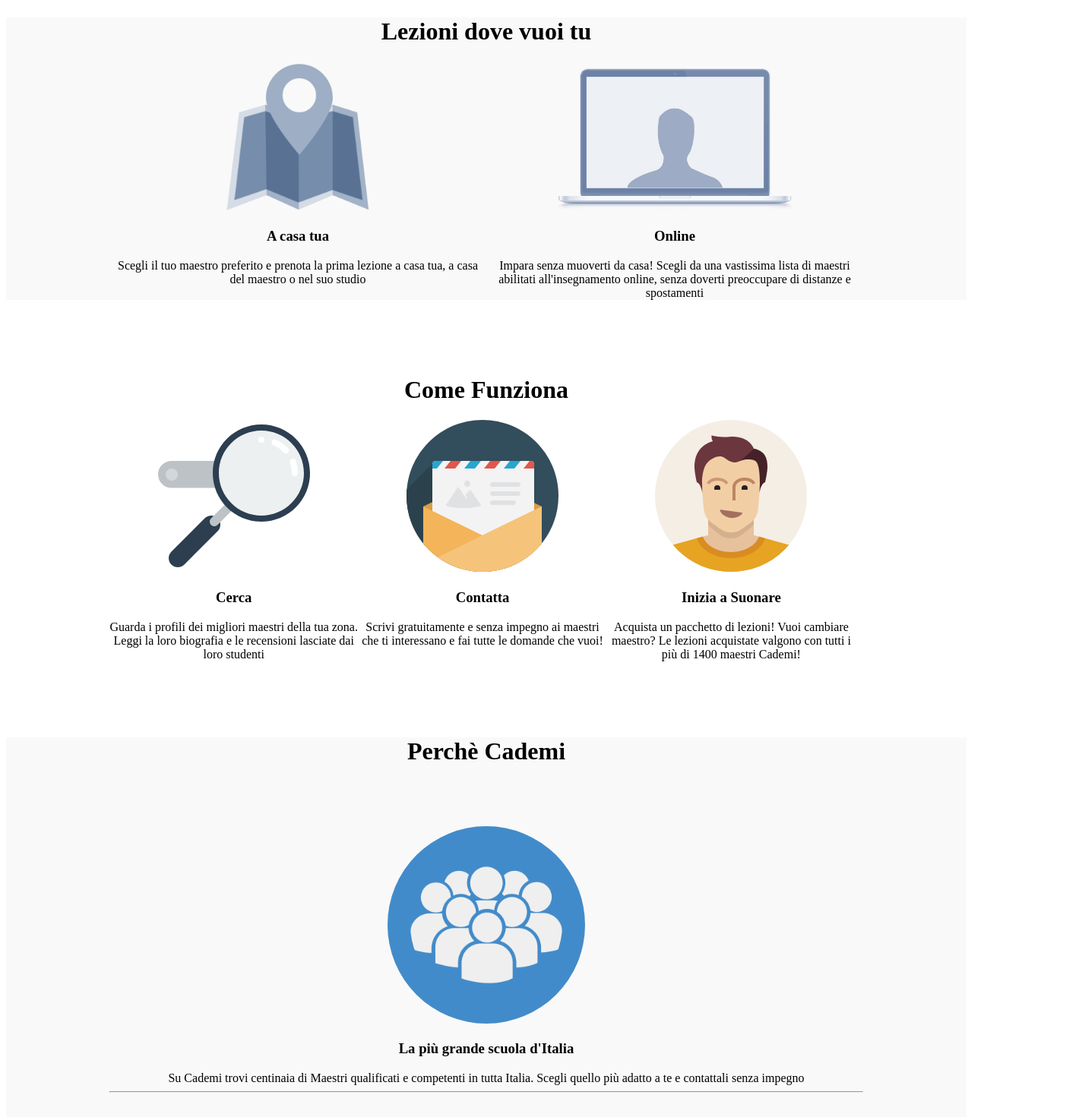
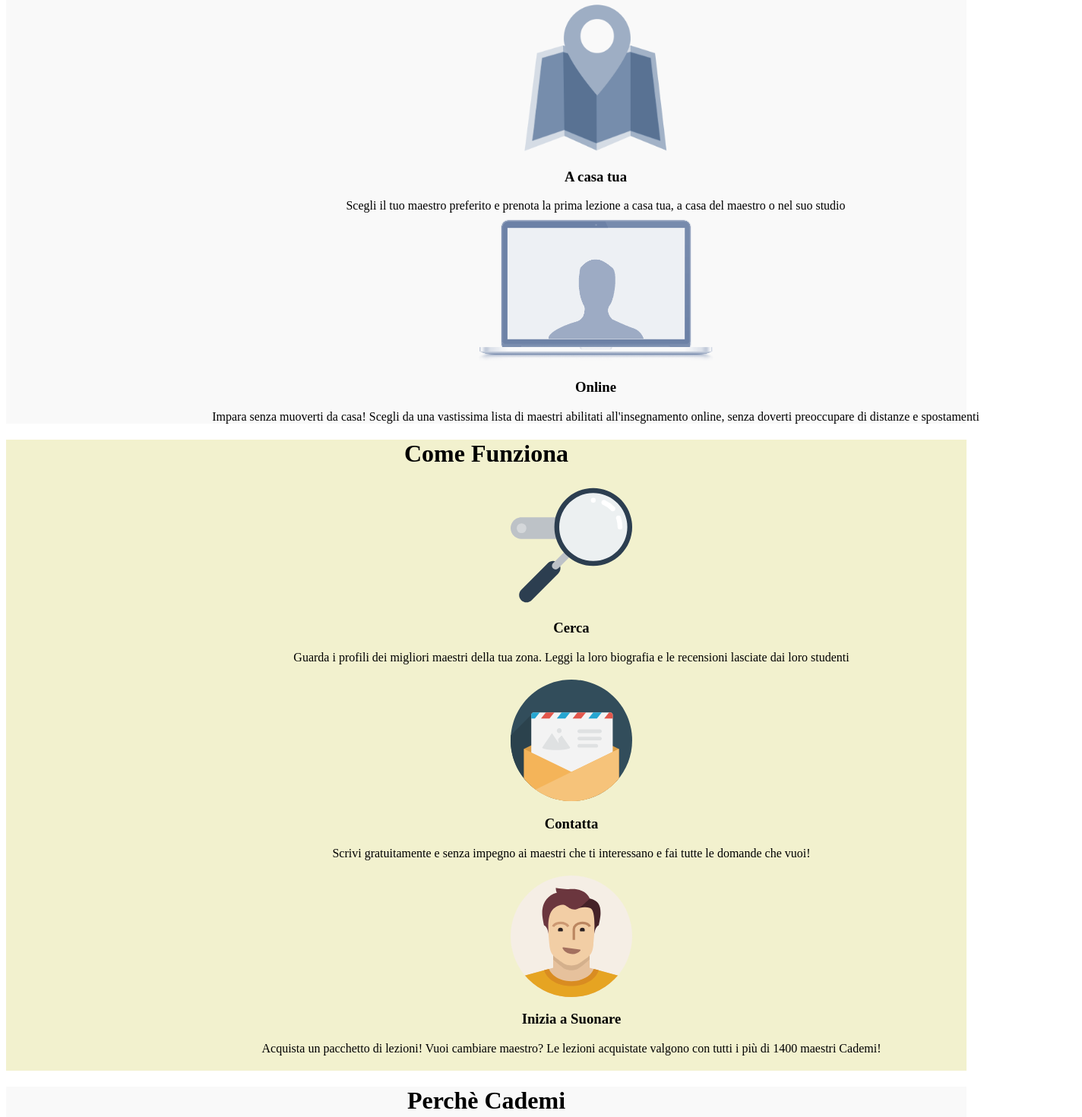
Before and after one commit to davidechon/html-css-resp-wannabe, a plain HTML site: page bonus/index.html in a window 1280 px wide. Shown: the part 77-1548 px from the top of the page at 76% size, 1424 px wide, since content can reach past the window. Drawn offline with Linux system fonts and the light colour scheme.

Commit message:
completato versione tablet + debug + validation

```diff
--- a/bonus/css/media-query.css
+++ b/bonus/css/media-query.css
@@ -1,3 +1,4 @@
+/* Smartphone */
 @media screen and (max-width: 420px) {
  #lezioni.container, #why.container {
       background-color: #f2f1ce;
@@ -33,3 +34,41 @@
     height: 120px;
   }
 }
+/* Tablet */
+@media screen and (min-width: 768px) {
+
+  #steps.container {
+       background-color: #f2f1ce;
+   }
+  #lezioni.container .row, #steps.container .row, #why.container .row {
+       max-width: 100vw;
+       margin: 0 auto;
+   }
+   #lezioni .row .left, #lezioni .row .right{
+     width: 100vw;
+     display: flex;
+     flex-flow: column wrap;
+     justify-items: center;
+   }
+   #steps .row .left, #steps .row .central, #steps .row .right{
+     width: 95vw;
+     display: flex;
+     flex-flow: column wrap;
+     justify-items: center;
+     align-items: center;
+     margin-bottom: 20px;
+   }
+   #steps img {
+     height: 160px;
+   }
+   #why .row .first, #why .row .second, #why .row .third{
+     width: 95vw;
+     display: flex;
+     flex-flow: column wrap;
+     justify-items: center;
+     align-items: center;
+   }
+   #why img {
+     height: 140px;
+   }
+ }
```
